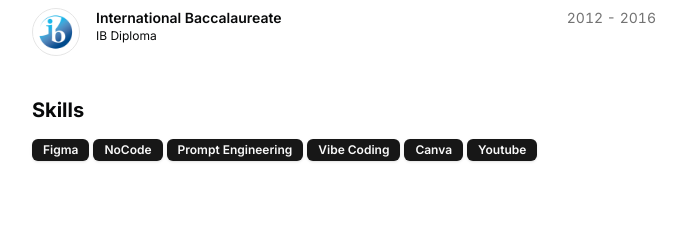
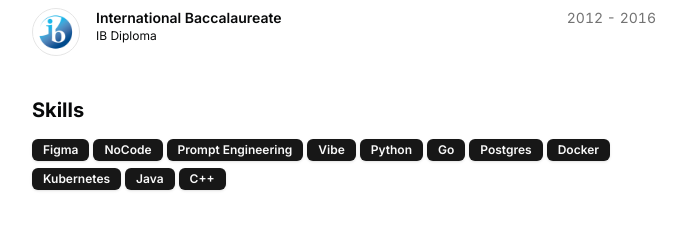
Before and after one commit to telluricaquarian/curriculumvitae, a Next.js app: page / in a window 1280 px wide. Shown: the part 1120-1360 px from the top of the page, without its empty margins (296-983 px from the left). Built offline with nearby package versions, Linux system fonts and the light colour scheme.

Commit message:
Updated portfolio with latest changes

```diff
--- a/src/data/resume.tsx
+++ b/src/data/resume.tsx
@@ -16,17 +16,22 @@ export const DATA = {
     "Figma",
     "NoCode",
     "Prompt Engineering",
-    "Vibe Coding",
-    "Canva",
-    "Youtube",
+    "Vibe",
+    "Python",
+    "Go",
+    "Postgres",
+    "Docker",
+    "Kubernetes",
+    "Java",
+    "C++",
   ],
   navbar: [
     { href: "/", icon: HomeIcon, label: "Home" },
     { href: "/blog", icon: NotebookIcon, label: "Blog" },
   ],
   contact: {
-    email: "llewellyn@telluricaquarian.com",
-    tel: "upon request",
+    email: "hello@example.com",
+    tel: "+123456789",
     social: {
       GitHub: {
         name: "GitHub",
```
